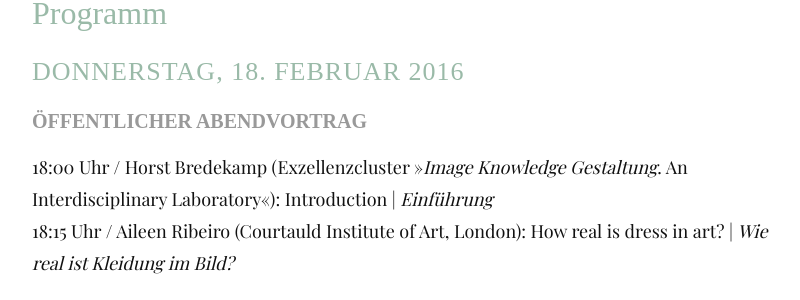
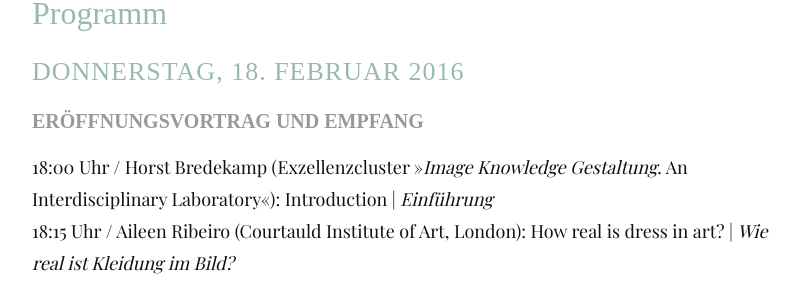
Before and after one commit to hu-bwg/website-zeichen-und-symbole, a Jekyll site: the page built from src/de/02_programme.md, in a window 1280 px wide and 900 px high, scrolled down 934 px. Shown: the part 150-450 px from the top of the window, without its empty margins (238-1038 px from the left). Built offline with Jekyll 4.4.1, drawn with Linux system fonts in a browser that asks for light colours; nearby versions of some CDN libraries; some web fonts are replaced.

Commit message:
Update 02_programme.md
Eröffnungsvortrag

```diff
--- a/src/de/02_programme.md
+++ b/src/de/02_programme.md
@@ -16,7 +16,7 @@ Die Tagungssprachen sind deutsch und englisch. Deutsche Vorträge werden simulta
 
 ### Donnerstag, 18. Februar 2016
 
-#### Öffentlicher Abendvortrag
+#### Eröffnungsvortrag und Empfang
 18:00 Uhr / Horst Bredekamp (Exzellenzcluster »*Image Knowledge Gestaltung*. An Interdisciplinary Laboratory«): Introduction  |  *Einführung*
 18:15 Uhr / Aileen Ribeiro (Courtauld Institute of Art, London): How real is dress in art? | *Wie real ist Kleidung im Bild?*
 
```
